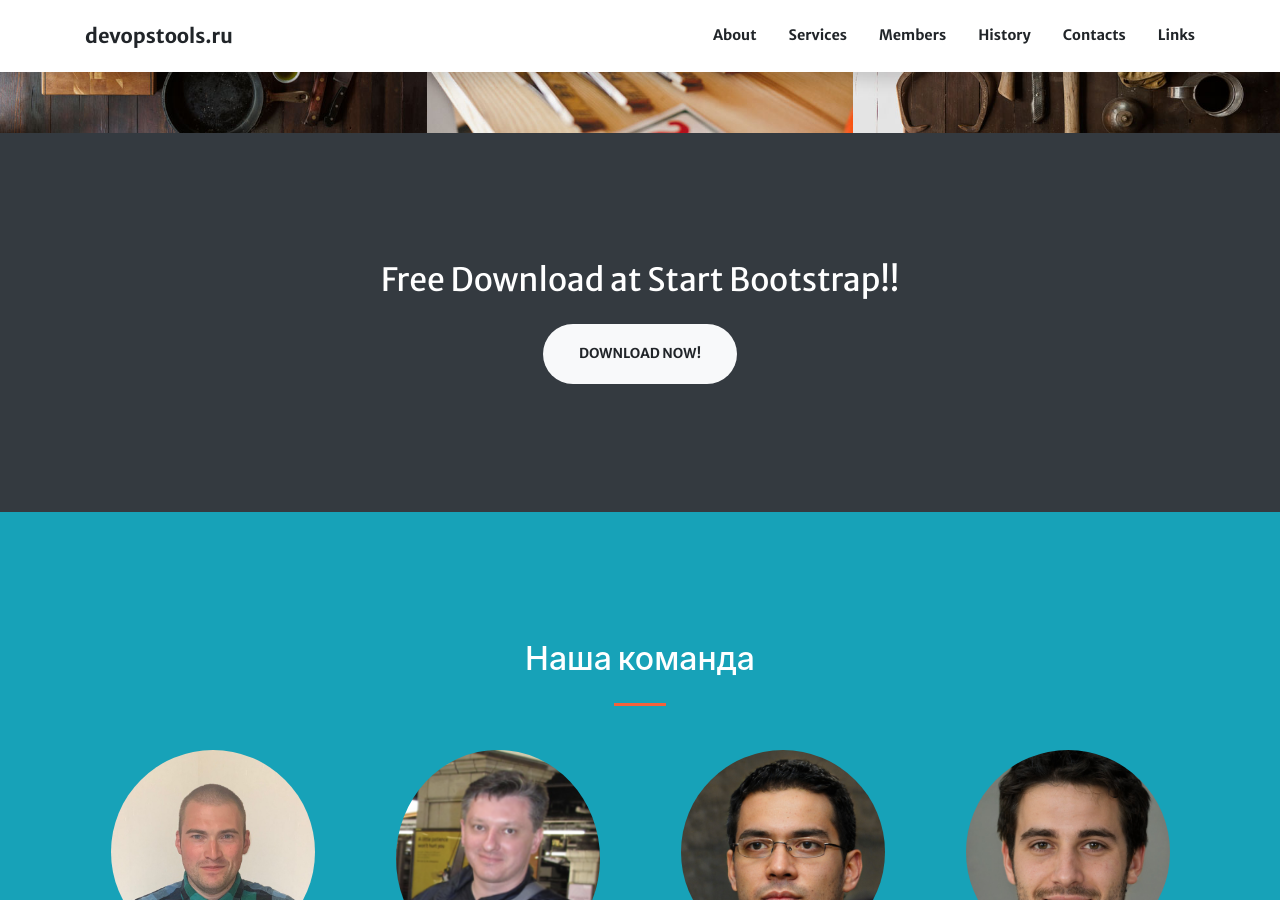
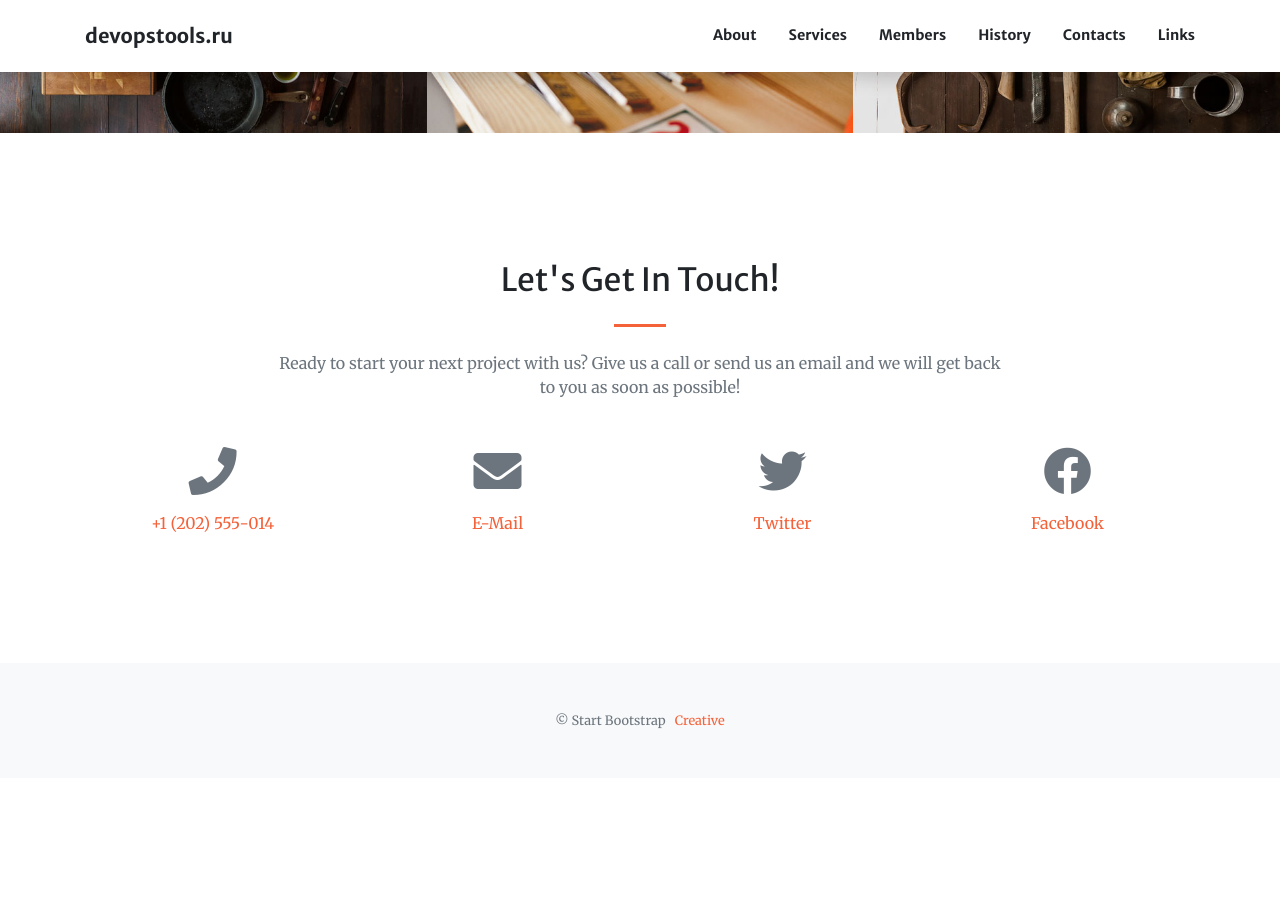
Before and after one commit to hacker342/devopstools.guthub.io, a Jekyll site: the page built from index.md, in a window 1280 px wide and 900 px high, scrolled down 2286 px. Built offline with Jekyll 4.4.1, drawn with Linux system fonts in a browser that asks for light colours; nearby versions of some CDN libraries; after the commit the page ends 3064 px from its top, so only the background shows below that; some of the changed text lies outside the part shown.

Commit message:
change index.md

```diff
--- a/index.md
+++ b/index.md
@@ -74,44 +74,6 @@ sections:
         icon: 6.jpg
         url: '#'
 
-  - type: aside.html
-    section_id: aside
-    title: Free Download at Start Bootstrap!
-    actions:
-      - title: Download Now!
-        url: https://startbootstrap.com/themes/creative/
-        class: btn-light
-
-  - type: members.html
-    section_id: members
-    title: Наша команда
-    background_style: bg-info text-white
-    members:
-      - title: Кирьянов Артем
-        text: Ведущий DevOps инженер и руководитель компании.
-        image: assets/img/members/me.png
-        url: '#'
-      - title: Милов Денис
-        text: Сертифицированный специалист по Bitrix и Drupal.
-        image: assets/img/members/denis.png
-        url: '#'
-      - title: Devon J. Fletcher
-        text: Lead guitar.
-        image: assets/img/members/person3.jpg
-        url: '#'
-      - title: Todd E. Anderson
-        text: Drums, percussion.
-        image: assets/img/members/person5.jpg
-        url: '#'
-      - title: Daniel T. Riley
-        text: Musician, songwriter, producer.
-        image: assets/img/members/person6.jpg
-        url: '#'
-      - title: Ella P. Walter
-        text: PR.
-        image: assets/img/members/person7.jpg
-        url: '#'
-
 
   - type: contact.html
     section_id: contacts
```
